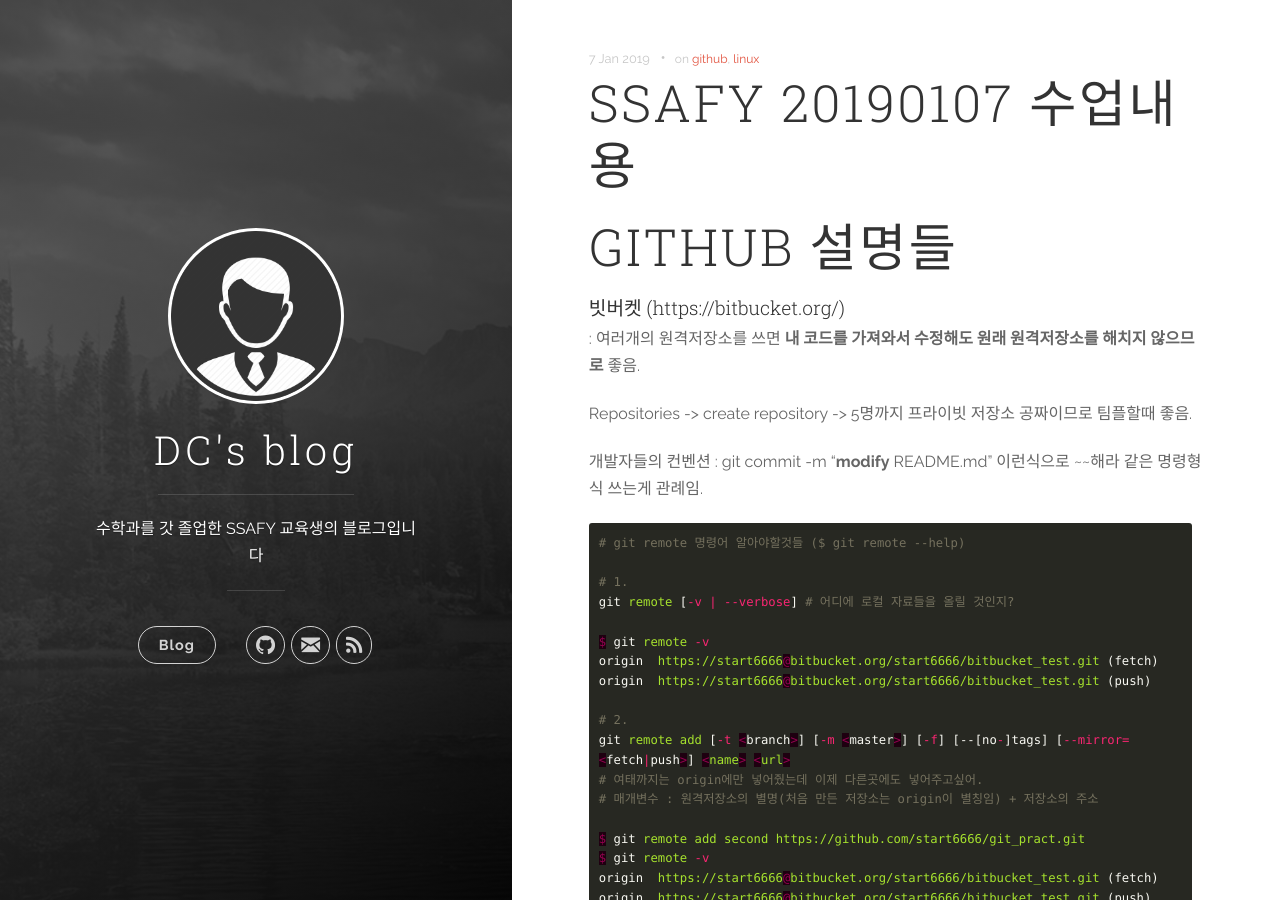
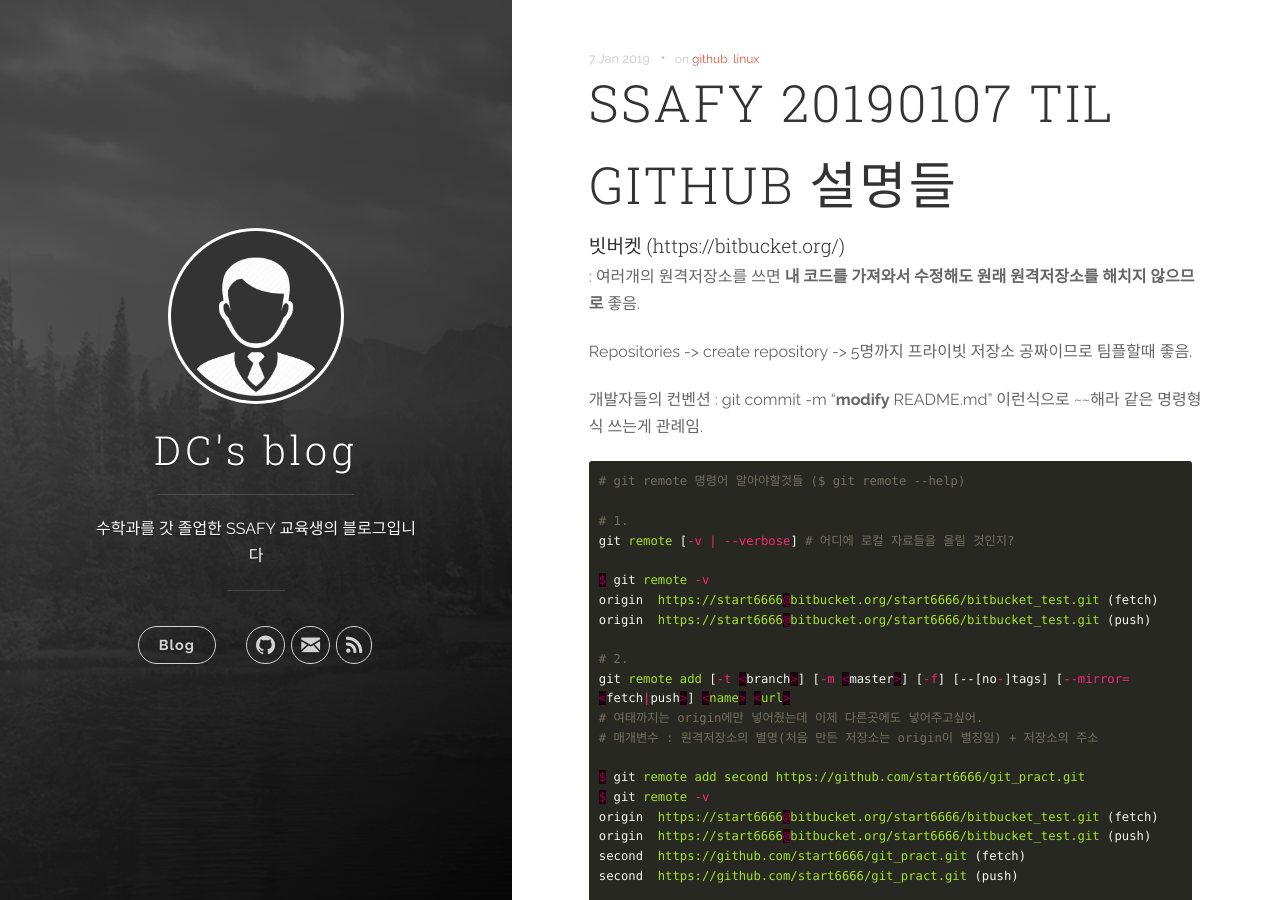
Before and after one commit to DongChanS/DongChanS.github.io, a Jekyll site: the page built from _posts/2019-01-07-13.md, in a window 1280 px wide and 900 px high. Built offline with Jekyll 4.4.1, drawn with Linux system fonts in a browser that asks for light colours; comment, search, counter and statistics services are not loaded.

Commit message:
Update 2019-01-07-13.md

```diff
--- a/_posts/2019-01-07-13.md
+++ b/_posts/2019-01-07-13.md
@@ -1,6 +1,6 @@
 ---
 layout : post
-title : SSAFY 20190107 수업내용
+title : SSAFY 20190107 TIL
 author : Shin Dong Chan
 tags: ['github','linux']
 ---
```
